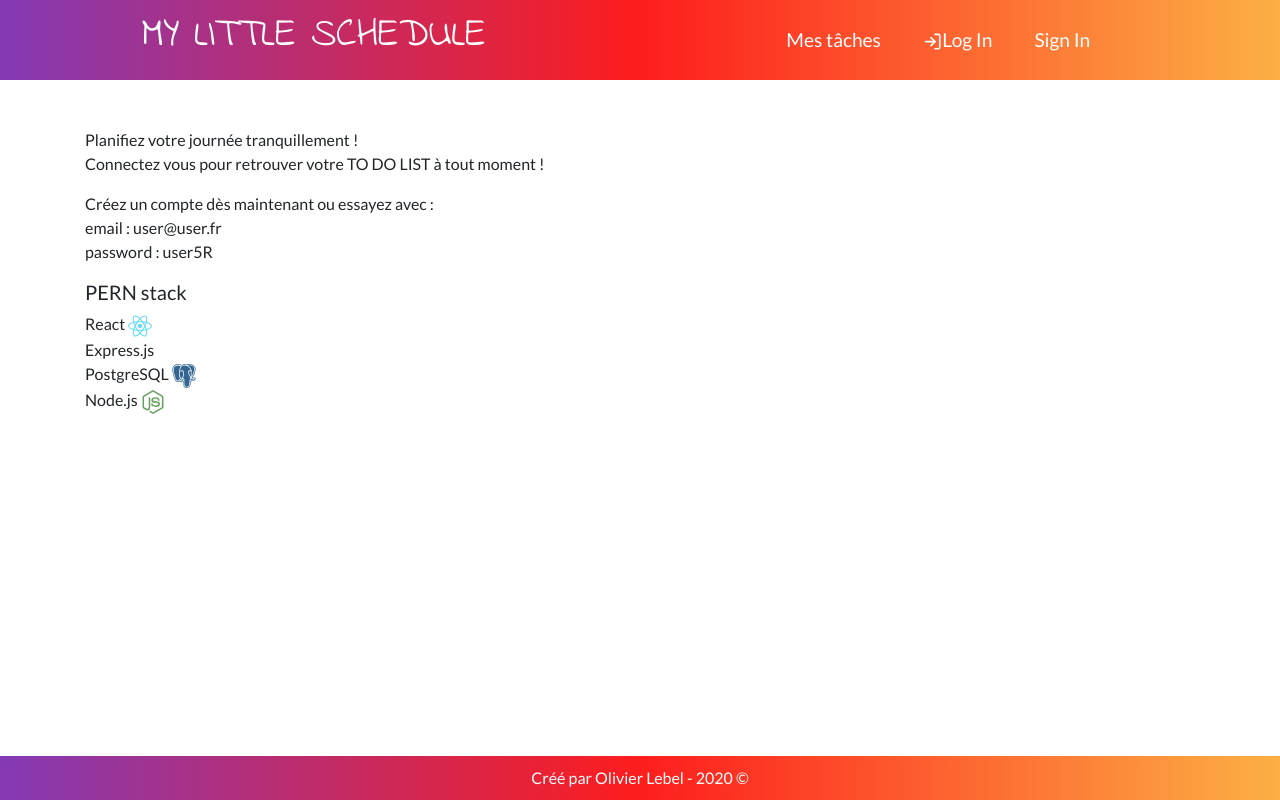
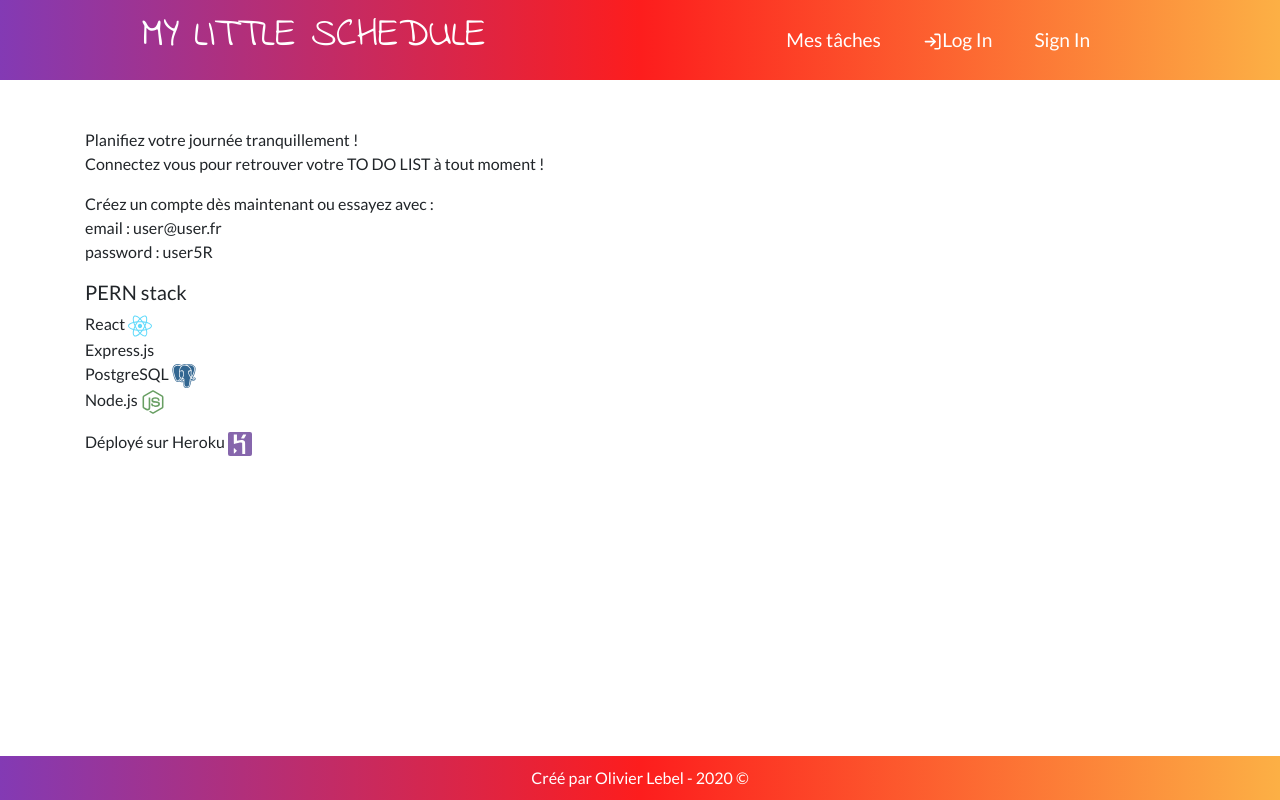
Before and after one commit to OliveLeb/mylittlescheduleAPI, a React (Create React App) app in the folder client/: page / in a window 1280 px wide. Built offline with nearby package versions, Linux system fonts and the light colour scheme.

Commit message:
heroku postbuild

```diff
--- a/client/src/pages/Home.js
+++ b/client/src/pages/Home.js
@@ -2,6 +2,7 @@ import React, { useContext } from 'react';
 import { Context as AuthContext} from '../context/AuthContext';
 import { FaReact, FaNodeJs } from 'react-icons/fa';
 import { SiPostgresql } from 'react-icons/si';
+import { DiHeroku } from 'react-icons/di';
 
 const Home = () => {
 
@@ -31,6 +32,7 @@ const Home = () => {
                     <li>PostgreSQL <SiPostgresql style={{color:'#326691',fontSize:'1.5rem'}} /></li>
                     <li>Node.js <FaNodeJs style={{color:'#689f63',fontSize:'1.5rem'}} /></li>
                 </ul>
+                <p>Déployé sur Heroku <DiHeroku style={{color:'#fff',backgroundColor:'#8666ac',borderRadius:'2px',fontSize:'1.5rem'}}/> </p>
             </section>
         </>
     )
```
Also changed, not shown: 1 other file (tests, documents, lock files or other folders).
